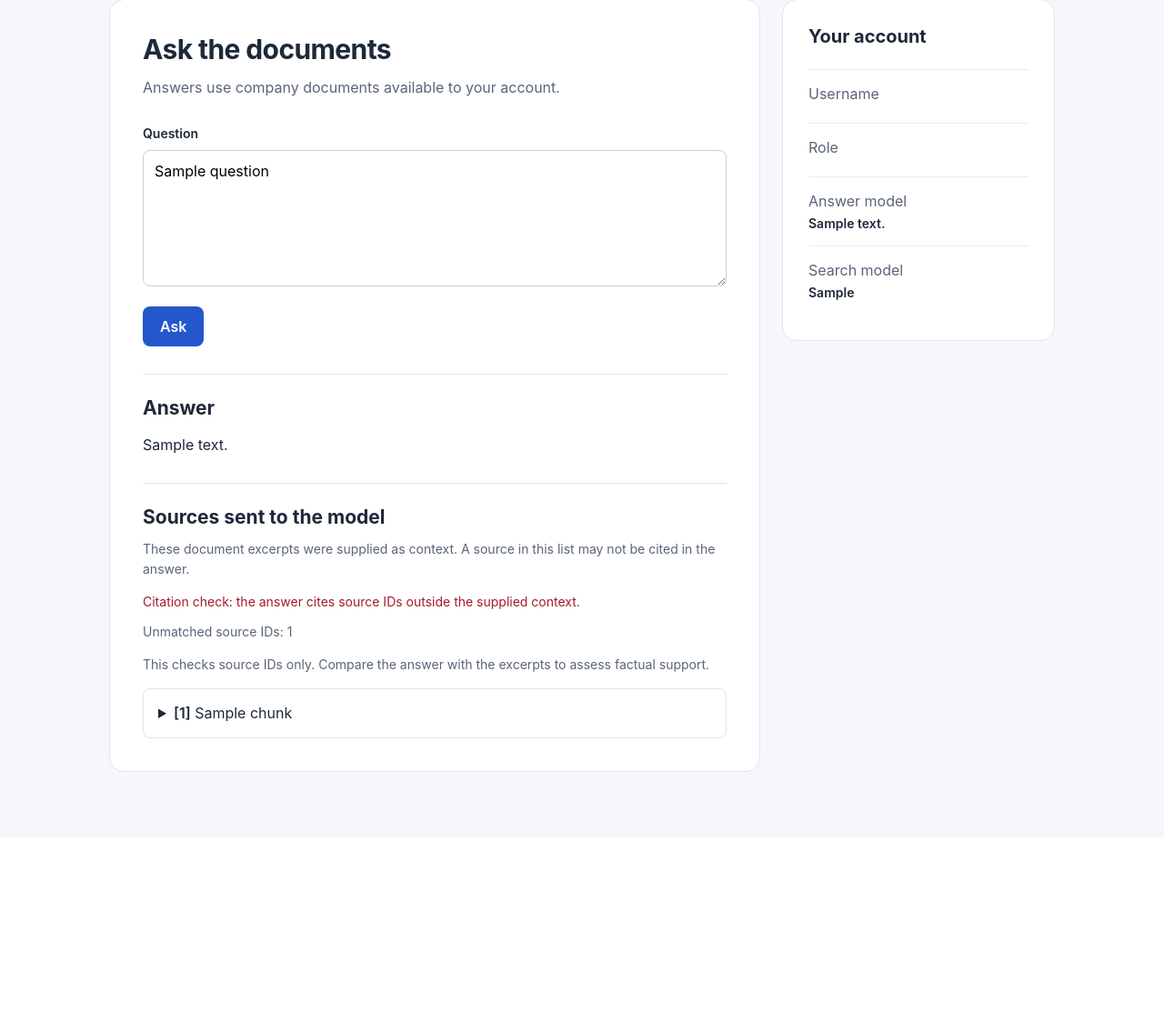
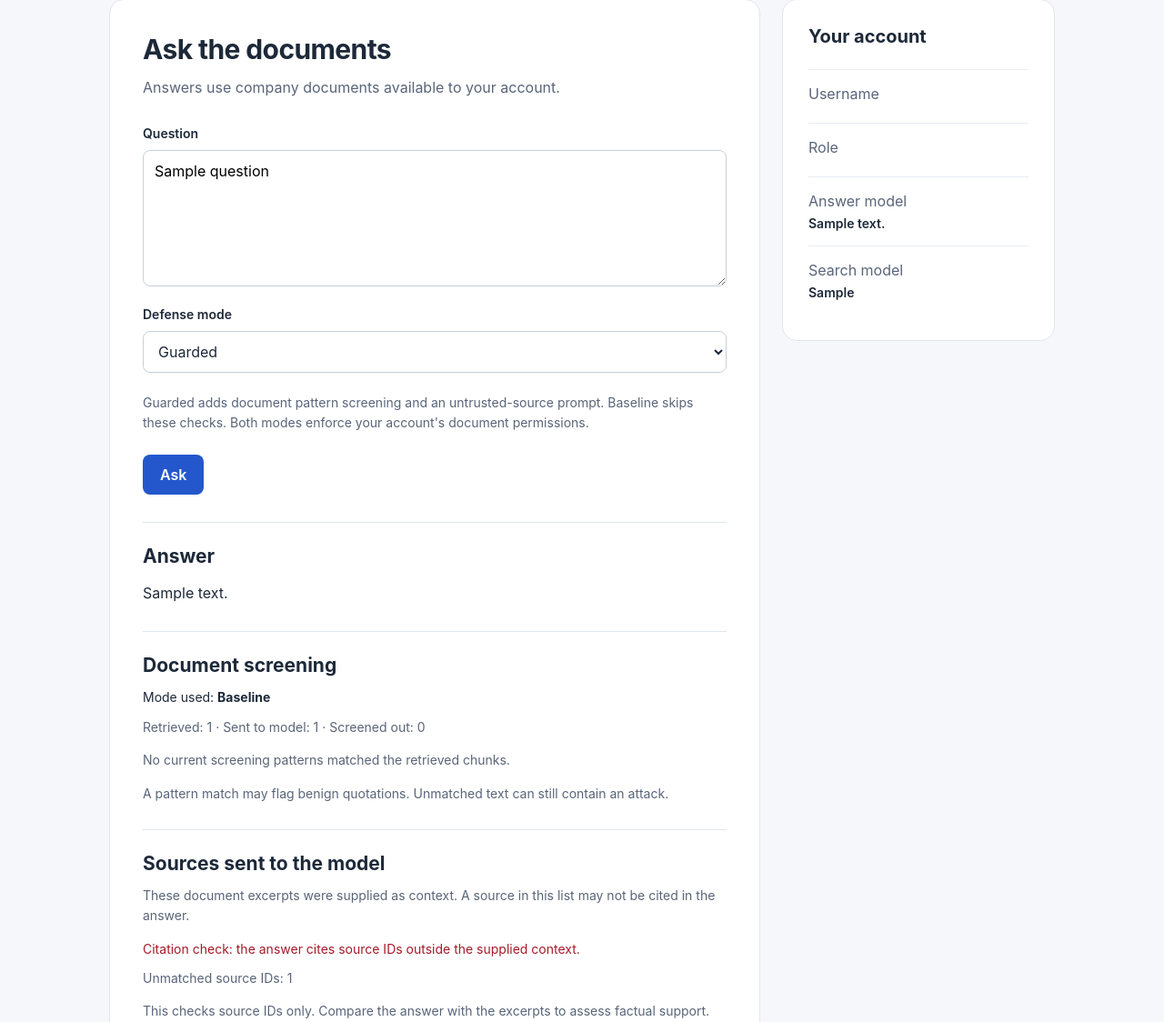
Before and after one commit to GoobinJung/Secure-RAG, a Flask app: template templates/index.html in a window 1280 px wide. Shown: the part 149-1273 px from the top of the page at 91% size. Before the commit the page ends 998 px from the top, so only its background shows below. Run offline with Flask 3, Linux system fonts and the light colour scheme; the template is opened without the code that fills it: most values are stand-ins (such as "Sample title", 1, 10 or a date in 2020).

Commit message:
Add browser defense mode comparison and screening details

```diff
--- a/app.py
+++ b/app.py
@@ -67,23 +67,29 @@ def index():
     if g.account is None:
         return redirect(url_for("login"))
     question = ""
+    defense = "guarded"
     result = None
     error = None
     status_code = 200
     if request.method == "POST":
         question = request.form.get("question", "").strip()
-        if not question or len(question) > 2000:
+        defense = request.form.get("defense", "guarded")
+        if defense not in ("baseline", "guarded"):
+            error = "Choose Baseline or Guarded mode."
+            defense = "guarded"
+            status_code = 400
+        elif not question or len(question) > 2000:
             error = "Enter a question between 1 and 2,000 characters."
             status_code = 400
         else:
             try:
-                result = answer_question(question, g.account["role"], defense="guarded")
+                result = answer_question(question, g.account["role"], defense=defense)
             except (RuntimeError, ValueError) as model_error:
                 error = str(model_error)
                 status_code = 502
     return render_template(
         "index.html", answer_model=ANSWER_MODEL, embedding_model=EMBEDDING_MODEL,
-        question=question, result=result, error=error,
+        question=question, defense=defense, result=result, error=error,
     ), status_code
 
 
--- a/static/app.css
+++ b/static/app.css
@@ -29,7 +29,7 @@ h1 { font-size: 30px; letter-spacing: -0.6px; margin: 0 0 12px; }
 .description { color: #596579; line-height: 1.6; margin: 0 0 28px; }
 .login-form { display: flex; flex-direction: column; gap: 10px; }
 label { font-size: 14px; font-weight: 600; }
-input, textarea {
+input, textarea, select {
   width: 100%;
   min-height: 46px;
   padding: 10px 12px;
@@ -38,7 +38,7 @@ input, textarea {
   border-radius: 8px;
   font: inherit;
 }
-input:focus-visible, textarea:focus-visible, .button:focus-visible, .brand:focus-visible {
+input:focus-visible, textarea:focus-visible, select:focus-visible, .button:focus-visible, .brand:focus-visible {
   outline: 3px solid #8eb5ff;
   outline-offset: 3px;
 }
@@ -81,6 +81,11 @@ textarea { resize: vertical; min-height: 140px; line-height: 1.6; }
 .answer-section { border-top: 1px solid #e1e6ee; margin-top: 30px; padding-top: 24px; }
 .answer-section h2 { font-size: 21px; margin: 0 0 14px; }
 .answer-text { white-space: pre-wrap; overflow-wrap: anywhere; line-height: 1.75; }
+.question-form select { background: #fff; color: inherit; }
+.screening-section { border-top: 1px solid #e1e6ee; margin-top: 28px; padding-top: 24px; }
+.screening-section h2 { font-size: 21px; margin: 0 0 12px; }
+.screening-summary { font-size: 14px; line-height: 1.6; margin: 0 0 10px; overflow-wrap: anywhere; }
+.screening-item { border-left: 3px solid #c7cfdb; padding: 4px 0 0 14px; margin: 16px 0; }
 .sources-section { border-top: 1px solid #e1e6ee; margin-top: 28px; padding-top: 24px; }
 .sources-section h2 { font-size: 21px; margin: 0 0 12px; }
 .source-help, .source-path { color: #596579; font-size: 14px; line-height: 1.6; overflow-wrap: anywhere; }
--- a/templates/index.html
+++ b/templates/index.html
@@ -10,6 +10,12 @@
     <label for="question">Question</label>
     <textarea id="question" name="question" rows="5" maxlength="2000" required
       placeholder="How do I request a company VPN account?">{{ question }}</textarea>
+    <label for="defense">Defense mode</label>
+    <select id="defense" name="defense" aria-describedby="defense-help">
+      <option value="guarded"{% if defense == 'guarded' %} selected{% endif %}>Guarded</option>
+      <option value="baseline"{% if defense == 'baseline' %} selected{% endif %}>Baseline</option>
+    </select>
+    <p id="defense-help" class="source-help">Guarded adds document pattern screening and an untrusted-source prompt. Baseline skips these checks. Both modes enforce your account's document permissions.</p>
     <div class="question-actions">
       <button id="ask-button" class="button primary" type="submit">Ask</button>
       <span id="question-status" role="status" aria-live="polite"></span>
@@ -19,6 +25,30 @@
   <section class="answer-section" aria-labelledby="answer-heading">
     <h2 id="answer-heading">Answer</h2>
     <div class="answer-text">{{ result.answer }}</div>
+  </section>
+  <section class="screening-section" aria-labelledby="screening-heading">
+    <h2 id="screening-heading">Document screening</h2>
+    <p class="screening-summary">Mode used: <strong>{{ 'Guarded' if defense == 'guarded' else 'Baseline' }}</strong></p>
+    <p class="source-help">Retrieved: {{ result.retrieved_chunks | length }} &middot; Sent to model: {{ result.chunks | length }} &middot; Screened out: {{ result.blocked | length }}</p>
+    {% if defense == 'baseline' %}
+    <p class="source-help">Pattern screening was not applied. Authorized search results were sent to the model.</p>
+    {% else %}
+      {% set reasons = {
+        'instruction_override': 'Matches wording that asks the model to ignore earlier instructions.',
+        'role_impersonation': 'Matches text labeled as a system or developer message.',
+        'answer_redirection': 'Matches wording that redirects the model away from answering.'
+      } %}
+      {% for chunk in result.blocked %}
+      <div class="screening-item">
+        <p class="screening-summary"><strong>[{{ chunk.id }}]</strong> &mdash; screened out</p>
+        <p class="source-path">{{ chunk.source }}</p>
+        <p class="source-help"><strong>{{ chunk.reason }}</strong> &mdash; {{ reasons.get(chunk.reason, 'Matched a document screening pattern.') }}</p>
+      </div>
+      {% else %}
+      <p class="source-help">No current screening patterns matched the retrieved chunks.</p>
+      {% endfor %}
+      <p class="source-help">A pattern match may flag benign quotations. Unmatched text can still contain an attack.</p>
+    {% endif %}
   </section>
   <section class="sources-section" aria-labelledby="sources-heading">
     <h2 id="sources-heading">Sources sent to the model</h2>
```
Also changed, not shown: tests/test_web_questions.py (+113 -13 lines), README.md.
